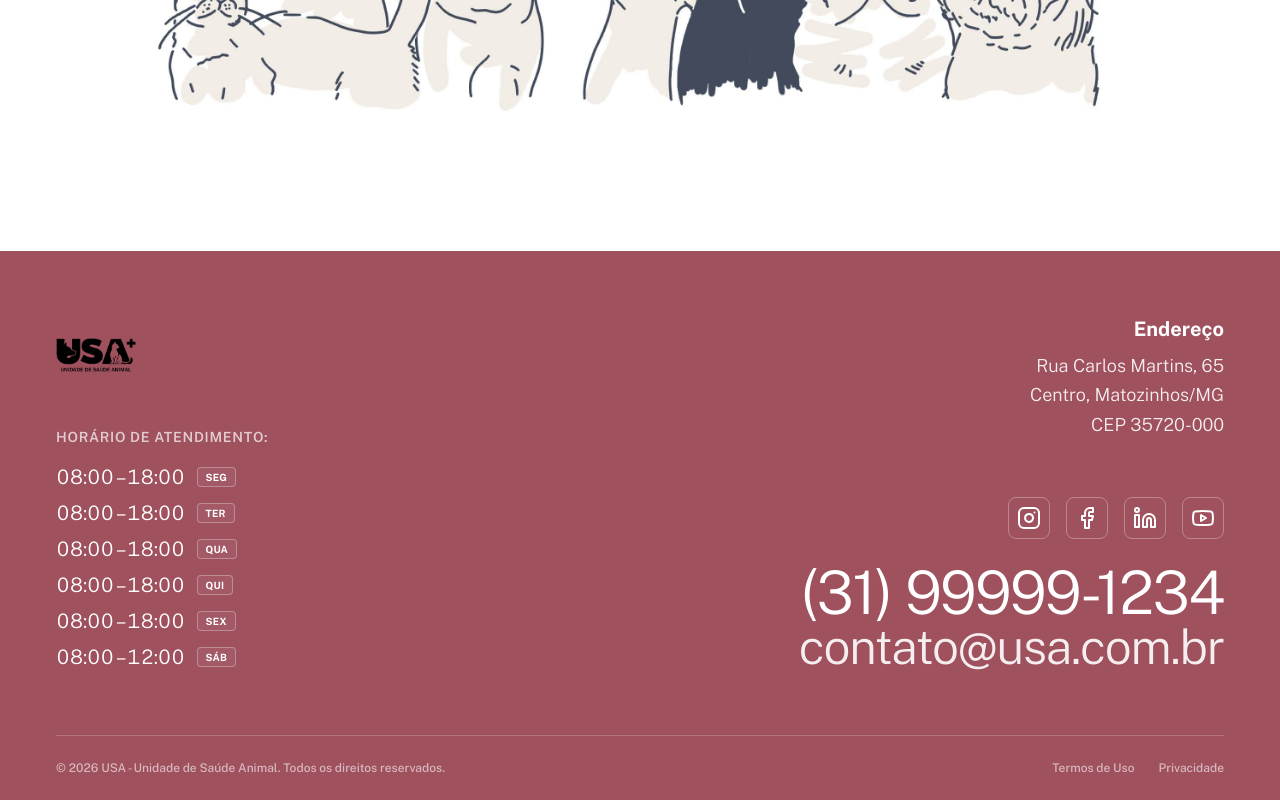
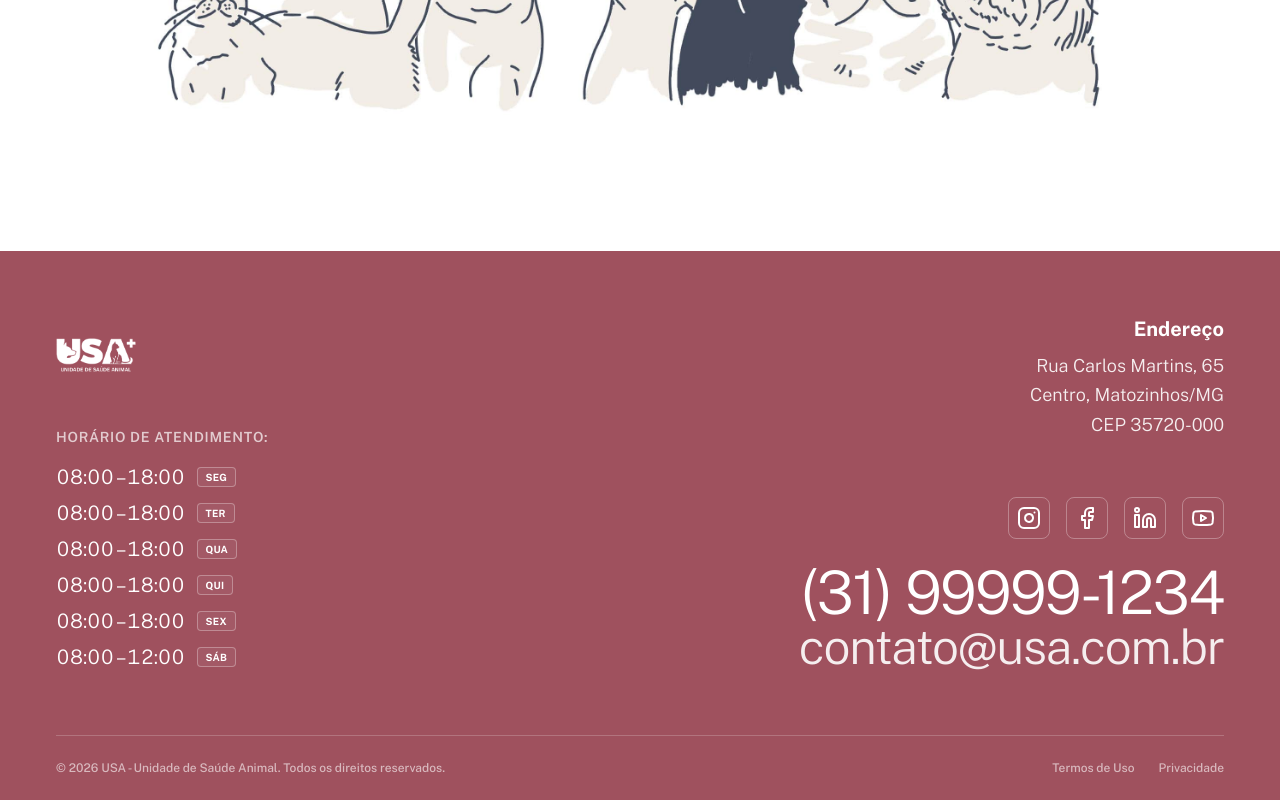
Before and after one commit to marcosdelfrari/usa, a Next.js app: page / in a window 1280 px wide. Shown: the part 4739-5539 px from the top of the page. Built offline with nearby package versions, Linux system fonts and the light colour scheme.

Commit message:
fix footer

```diff
--- a/app/components/Footer.tsx
+++ b/app/components/Footer.tsx
@@ -23,7 +23,10 @@ const SOCIAL_LINKS = [
 
 export function Footer() {
   return (
-    <footer id="contato" className="w-full bg-[#9f515e] text-white pt-16 pb-6 px-6 md:px-10 lg:px-14 overflow-hidden">
+    <footer
+      id="contato"
+      className="w-full bg-[#9f515e] text-white pt-16 pb-6 px-6 md:px-10 lg:px-14 overflow-hidden"
+    >
       <div className="mx-auto max-w-7xl">
         <div className="grid grid-cols-1 lg:grid-cols-[1fr_1.5fr] gap-12 lg:gap-8 mb-16 relative">
           {/* Coluna Esquerda: Logo, Menu, Horários */}
@@ -38,6 +41,7 @@ export function Footer() {
                     width={200}
                     height={200}
                     className="h-20 w-20 object-contain"
+                    style={{ filter: "brightness(0) invert(1)" }}
                     unoptimized
                   />
                 </div>
```
